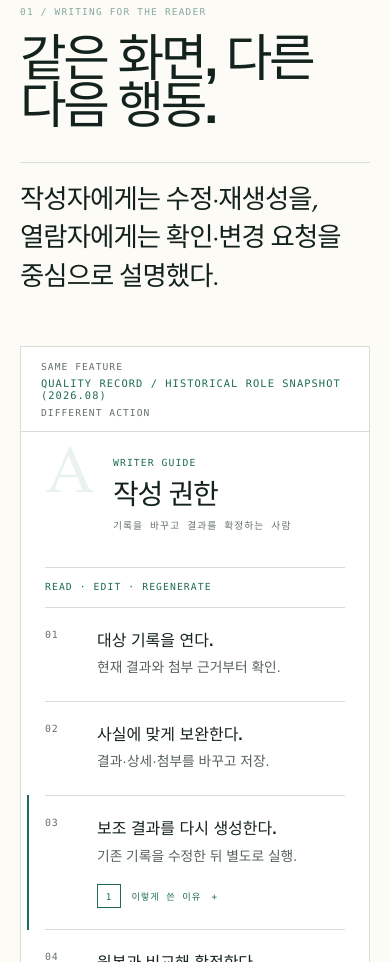
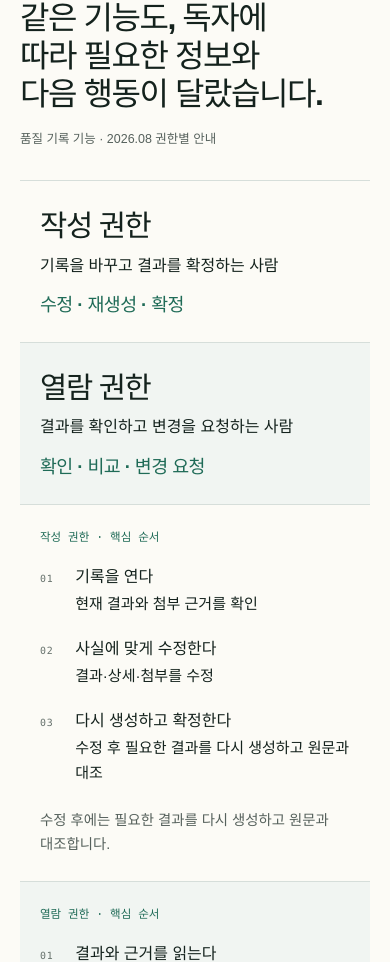
Before and after one commit to 2rlo/portfolio-atlas, a React (Vite) app: page /how/technical-writing in a window 390 px wide. Shown: the part 1038-2000 px from the top of the page. Built offline with nearby package versions, Linux system fonts and the light colour scheme.

Commit message:
fix(atlas): improve title and reader comparison readability

```diff
--- a/src/components/technical-writing/TechnicalWritingPage.tsx
+++ b/src/components/technical-writing/TechnicalWritingPage.tsx
@@ -42,36 +42,23 @@ function ReaderGuide({ guide }: ReaderGuideProps) {
       data-reader={guide.id}
       aria-labelledby={titleId}
     >
-      <header className="tw-reader-guide-header">
-        <div className="tw-reader-guide-index" aria-hidden="true">
-          {guide.index}
-        </div>
-        <div>
-          <p>{guide.label}</p>
-          <h3 id={titleId}>{guide.role}</h3>
-          <span>{guide.purpose}</span>
-        </div>
-      </header>
-
-      <p className="tw-reader-permission">{guide.permission}</p>
+      <p className="tw-reader-detail-label" aria-hidden="true">
+        {guide.role} · 핵심 순서
+      </p>
 
       <ol className="tw-reader-steps">
         {guide.steps.map((step) => (
-          <li data-annotated={Boolean(step.annotation)} key={step.index}>
-            <span className="tw-step-index">{step.index}</span>
+          <li key={step.index}>
+            <span className="tw-step-index" aria-hidden="true">{step.index}</span>
             <div className="tw-step-copy">
               <strong>{step.action}</strong>
               <p>{step.detail}</p>
-              {step.annotation ? (
-                <EditorialAnnotation annotation={step.annotation} />
-              ) : null}
             </div>
           </li>
         ))}
       </ol>
 
       <footer>
-        <span>다음 행동</span>
         <p>{guide.handoff}</p>
       </footer>
     </article>
@@ -143,21 +130,20 @@ function TechnicalWritingPage({ content }: TechnicalWritingPageProps) {
       <section className="tw-reader-section" aria-labelledby="tw-reader-title">
         <div className="tw-section-frame">
           <header className="tw-reader-intro">
-            <div>
-              <p>{content.reader.eyebrow}</p>
-              <h2 id="tw-reader-title">{content.reader.title}</h2>
-            </div>
-            <div>
-              {content.reader.question ? <span>{content.reader.question}</span> : null}
-              <strong>{content.reader.decision}</strong>
-            </div>
+            <p>{content.reader.eyebrow}</p>
+            <h2 id="tw-reader-title">{content.reader.title}</h2>
+            <span>{content.reader.commonContext}</span>
           </header>
 
-          <div className="tw-reader-spread" aria-label="작성 권한과 열람 권한 안내 비교">
-            <div className="tw-shared-context">
-              <span>SAME FEATURE</span>
-              <strong>{content.reader.commonContext}</strong>
-              <span>DIFFERENT ACTION</span>
+          <div className="tw-reader-spread" role="group" aria-label="작성 권한과 열람 권한 안내 비교">
+            <div className="tw-reader-overview">
+              {content.reader.guides.map((guide) => (
+                <div className="tw-reader-role" data-reader={guide.id} key={guide.id}>
+                  <h3 id={`tw-${guide.id}-title`}>{guide.role}</h3>
+                  <p>{guide.purpose}</p>
+                  <strong>{guide.actions}</strong>
+                </div>
+              ))}
             </div>
 
             <div className="tw-reader-guides">
@@ -167,17 +153,12 @@ function TechnicalWritingPage({ content }: TechnicalWritingPageProps) {
             </div>
           </div>
 
-          <aside className="tw-action-structure" aria-label="행동 중심 사용자 시나리오 구조">
-            <p>행동 중심 안내의 구성</p>
-            <ol>
-              {content.reader.actionStructure.map((item, index) => (
-                <li key={item}>
-                  <span>{String(index + 1).padStart(2, '0')}</span>
-                  {item}
-                </li>
-              ))}
-            </ol>
-            <span>독자가 끝내야 할 행동과 예외를 같은 순서 안에 둔다.</span>
+          <aside className="tw-reader-reasoning" aria-labelledby="tw-reader-reasoning-title">
+            <h3 id="tw-reader-reasoning-title">작성 판단</h3>
+            <div>
+              <p>{content.reader.reasoning.statement}</p>
+              <small>{content.reader.reasoning.note}</small>
+            </div>
           </aside>
 
           <section className="tw-reader-evolution" aria-labelledby="tw-evolution-title">
--- a/src/content/technical-writing.ts
+++ b/src/content/technical-writing.ts
@@ -28,90 +28,66 @@ export const technicalWritingContent = {
   },
   reader: {
     eyebrow: '01 / WRITING FOR THE READER',
-    title: '같은 화면, 다른 다음 행동.',
-    question: '',
-    commonContext: 'QUALITY RECORD / HISTORICAL ROLE SNAPSHOT (2026.08)',
-    decision:
-      '작성자에게는 수정·재생성을, 열람자에게는 확인·변경 요청을 중심으로 설명했다.',
+    title: '같은 기능도, 독자에 따라 필요한 정보와 다음 행동이 달랐습니다.',
+    commonContext: '품질 기록 기능 · 2026.08 권한별 안내',
     guides: [
       {
         id: 'writer',
-        index: 'A',
-        label: 'WRITER GUIDE',
         role: '작성 권한',
         purpose: '기록을 바꾸고 결과를 확정하는 사람',
-        permission: 'READ · EDIT · REGENERATE',
+        actions: '수정 · 재생성 · 확정',
         steps: [
           {
             index: '01',
-            action: '대상 기록을 연다.',
-            detail: '현재 결과와 첨부 근거부터 확인.',
+            action: '기록을 연다',
+            detail: '현재 결과와 첨부 근거를 확인',
           },
           {
             index: '02',
-            action: '사실에 맞게 보완한다.',
-            detail: '결과·상세·첨부를 바꾸고 저장.',
+            action: '사실에 맞게 수정한다',
+            detail: '결과·상세·첨부를 수정',
           },
           {
             index: '03',
-            action: '보조 결과를 다시 생성한다.',
-            detail: '기존 기록을 수정한 뒤 별도로 실행.',
-            annotation: {
-              marker: '1',
-              label: 'MARGIN NOTE 01',
-              title: '자동으로 일어나지 않는 일을 행동 옆에 썼다.',
-              body: '기록을 수정해도 보조 결과는 자동으로 갱신되지 않았다. ‘수정’ 다음에 ‘다시 생성’을 별도 단계로 두어 실행 시점을 분명히 했다.',
-            },
-          },
-          {
-            index: '04',
-            action: '원본과 비교해 확정한다.',
-            detail: '생성 결과를 근거와 대조한 뒤 문구를 다듬는다.',
+            action: '다시 생성하고 확정한다',
+            detail: '수정 후 필요한 결과를 다시 생성하고 원문과 대조',
           },
         ],
         handoff:
-          '저장 뒤에는 보조 결과를 다시 생성하고 원본과 대조한다.',
+          '수정 후에는 필요한 결과를 다시 생성하고 원문과 대조합니다.',
       },
       {
         id: 'viewer',
-        index: 'B',
-        label: 'VIEWER GUIDE',
         role: '열람 권한',
         purpose: '결과를 확인하고 변경을 요청하는 사람',
-        permission: 'READ · CHECK · REQUEST',
+        actions: '확인 · 비교 · 변경 요청',
         steps: [
           {
             index: '01',
-            action: '결과와 근거를 읽는다.',
-            detail: '상세 설명·첨부·생성된 보조 내용 확인.',
+            action: '결과와 근거를 읽는다',
+            detail: '상세 설명·첨부·생성된 보조 내용 확인',
           },
           {
             index: '02',
-            action: '관련 일정과 시점을 대조한다.',
-            detail: '읽을 수 있는 일정과 시점을 대조.',
+            action: '관련 일정과 상태를 대조한다',
+            detail: '읽을 수 있는 일정과 시점을 확인',
           },
           {
             index: '03',
-            action: '변경 권한을 확인한다.',
-            detail: '숨겨진 버튼은 오류가 아니라 정상 권한 범위.',
-            annotation: {
-              marker: '2',
-              label: 'MARGIN NOTE 02',
-              title: '보이지 않는 버튼의 이유도 적었다.',
-              body: '열람자에게는 편집 버튼이 표시되지 않는다. 오류로 오해하지 않도록 권한에 따른 정상 상태와 변경 요청 방법을 함께 설명했다.',
-            },
-          },
-          {
-            index: '04',
-            action: '근거와 함께 변경을 요청한다.',
-            detail: '대상·근거·발견 시각을 담당자에게 전달.',
+            action: '변경이 필요하면 요청한다',
+            detail: '직접 수정하지 않고 대상·근거와 함께 담당자에게 전달',
           },
         ],
         handoff:
-          '열람자는 직접 수정하는 대신 대상과 근거를 갖춰 변경을 요청한다.',
+          '직접 수정하는 대신 대상과 근거를 갖춰 변경을 요청합니다.',
       },
     ],
-    actionStructure: ['GOAL', 'STEPS', 'CONTROL', 'EXCEPTION'],
+    reasoning: {
+      statement:
+        '작성자는 직접 바꾸는 사람이므로 실행 순서를 적고, 열람자는 직접 수정할 수 없으므로 확인 기준과 변경 요청 방법을 적었습니다.',
+      note:
+        '자동으로 일어나지 않는 행동과, 권한 때문에 보이지 않는 기능도 명시했습니다.',
+    },
     evolution: {
       before: {
         label: 'BEFORE / ROLE SNAPSHOT',
--- a/src/styles/technical-writing.css
+++ b/src/styles/technical-writing.css
@@ -100,16 +100,16 @@
 .tw-hero-title-block {
   align-self: center;
   grid-column: 1 / -1;
+  min-width: 0;
 }
 
 .tw-hero-title-block > p,
 .tw-section-heading > p,
-.tw-reader-intro > div:first-child > p,
+.tw-reader-intro > p,
 .tw-reader-evolution > header > p,
 .tw-verification > header > p,
 .tw-boundary > header > p,
 .tw-api-document > header > p,
-.tw-action-structure > p,
 .tw-rollback-boundary > p,
 .tw-next > p {
   margin: 0;
@@ -132,7 +132,7 @@
     'wdth' 97,
     'wght' 800;
   font-weight: 800;
-  letter-spacing: -0.075em;
+  letter-spacing: -0.04em;
   line-height: 0.72;
   text-transform: uppercase;
 }
@@ -145,8 +145,11 @@
 
 .tw-hero-title-block h1 .is-offset {
   align-self: flex-end;
+  margin-top: 0.045em;
   margin-right: clamp(1rem, 4vw, 5rem);
   color: var(--cover-cream);
+  font-size: 0.9em;
+  letter-spacing: -0.04em;
 }
 
 .tw-hero-thesis {
@@ -212,15 +215,6 @@
   background: var(--document-paper);
 }
 
-.tw-reader-intro {
-  display: grid;
-  grid-template-columns: minmax(0, 0.9fr) minmax(24rem, 1.1fr);
-  gap: clamp(3rem, 8vw, 9rem);
-  align-items: end;
-  margin-bottom: clamp(3rem, 6vw, 6rem);
-}
-
-.tw-reader-intro h2,
 .tw-section-heading h2 {
   margin: 1rem 0 0;
   font-family: var(--grotesk);
@@ -231,189 +225,184 @@
   word-break: keep-all;
 }
 
-.tw-reader-intro > div:last-child {
-  display: grid;
-  gap: 1.5rem;
-  padding-top: 1.25rem;
-  border-top: 1px solid var(--line);
-}
-
-.tw-reader-intro > div:last-child > span {
+.tw-reader-section {
+  padding-top: clamp(4rem, 6vw, 6rem);
+}
+
+.tw-reader-intro {
+  max-width: 64rem;
+  margin-bottom: 2rem;
+}
+
+.tw-reader-intro > p {
+  color: var(--jade);
+}
+
+.tw-reader-intro h2 {
+  margin: 0.85rem 0 0;
+  font-family: var(--grotesk);
+  font-size: clamp(2rem, 3.4vw, 3.25rem);
+  font-weight: 700;
+  letter-spacing: -0.045em;
+  line-height: 1.18;
+  word-break: keep-all;
+  text-wrap: balance;
+}
+
+.tw-reader-intro > span {
+  display: block;
+  margin-top: 1rem;
   color: var(--ink-soft);
-  font-size: clamp(0.88rem, 1vw, 1.02rem);
-}
-
-.tw-reader-intro > div:last-child > strong {
-  max-width: 35rem;
-  font-family: var(--display);
-  font-size: clamp(1.65rem, 2.8vw, 2.8rem);
-  font-weight: 500;
-  letter-spacing: -0.035em;
+  font-size: 0.78rem;
+  line-height: 1.5;
+}
+
+.tw-reader-spread {
+  --tw-reader-columns: minmax(0, 1.05fr) minmax(0, 0.95fr);
+  --tw-reader-gutter: clamp(1.25rem, 2.6vw, 2.5rem);
+  border-block: 1px solid var(--line);
+}
+
+.tw-reader-overview,
+.tw-reader-guides {
+  display: grid;
+  grid-template-columns: var(--tw-reader-columns);
+}
+
+.tw-reader-role {
+  min-width: 0;
+  padding: 1.75rem var(--tw-reader-gutter) 1.5rem;
+}
+
+.tw-reader-role + .tw-reader-role,
+.tw-reader-guide + .tw-reader-guide {
+  border-left: 1px solid var(--line);
+}
+
+.tw-reader-role[data-reader='viewer'],
+.tw-reader-guide[data-reader='viewer'] {
+  background: var(--paper-jade);
+}
+
+.tw-reader-role h3 {
+  margin: 0;
+  font-family: var(--grotesk);
+  font-size: clamp(1.85rem, 2.6vw, 2.6rem);
+  font-weight: 700;
+  letter-spacing: -0.045em;
+  line-height: 1.15;
+}
+
+.tw-reader-role > p {
+  margin: 0.65rem 0 0.85rem;
+  color: var(--ink);
+  font-size: 1rem;
+  line-height: 1.55;
+  word-break: keep-all;
+}
+
+.tw-reader-role > strong {
+  display: block;
+  color: var(--jade);
+  font-size: clamp(1.15rem, 1.8vw, 1.55rem);
+  font-weight: 650;
+  letter-spacing: -0.03em;
+  line-height: 1.4;
+}
+
+.tw-reader-guide {
+  min-width: 0;
+  padding: 0.25rem var(--tw-reader-gutter) 1.75rem;
+}
+
+.tw-reader-detail-label {
+  display: none;
+}
+
+.tw-reader-steps {
+  display: grid;
+  gap: 1.25rem;
+  padding: 0;
+  margin: 0;
+  list-style: none;
+}
+
+.tw-reader-steps > li {
+  display: grid;
+  grid-template-columns: 1.5rem minmax(0, 1fr);
+  gap: 0.7rem;
+  align-items: baseline;
+}
+
+.tw-step-index {
+  color: var(--document-ink-muted);
+  font-family: var(--utility);
+  font-size: 0.62rem;
+  letter-spacing: 0.08em;
+}
+
+.tw-step-copy > strong {
+  display: block;
+  font-size: clamp(1rem, 1.2vw, 1.12rem);
+  font-weight: 650;
   line-height: 1.45;
   word-break: keep-all;
 }
 
-.tw-reader-spread {
-  border: 1px solid var(--line);
-  background: var(--paper-bright);
-}
-
-.tw-shared-context {
-  display: grid;
-  grid-template-columns: 1fr auto 1fr;
-  gap: 1rem;
-  align-items: center;
-  min-height: 3.5rem;
-  padding-inline: 1.25rem;
-  color: var(--document-ink-muted);
-  border-bottom: 1px solid var(--line);
-  font-family: var(--utility);
-  font-size: 0.6rem;
-  letter-spacing: 0.11em;
-}
-
-.tw-shared-context span:last-child {
-  text-align: right;
-}
-
-.tw-shared-context strong {
+.tw-step-copy > p {
+  margin: 0.25rem 0 0;
+  color: var(--ink);
+  font-size: 0.94rem;
+  line-height: 1.65;
+  word-break: keep-all;
+}
+
+.tw-reader-guide footer {
+  margin-top: 1.5rem;
+}
+
+.tw-reader-guide footer > p {
+  max-width: 32rem;
+  margin: 0;
+  color: var(--ink-soft);
+  font-size: 0.9rem;
+  line-height: 1.65;
+  word-break: keep-all;
+}
+
+.tw-reader-reasoning {
+  display: grid;
+  grid-template-columns: minmax(5rem, 0.2fr) minmax(0, 1fr);
+  gap: 3rem;
+  align-items: baseline;
+  margin-top: 2rem;
+}
+
+.tw-reader-reasoning h3 {
+  margin: 0;
   color: var(--jade);
-  font-size: 0.65rem;
+  font-family: var(--utility);
+  font-size: 0.72rem;
   font-weight: 500;
-}
-
-.tw-reader-guides {
-  display: grid;
-  grid-template-columns: repeat(2, minmax(0, 1fr));
-}
-
-.tw-reader-guide {
-  position: relative;
-  min-width: 0;
-  padding: clamp(1.5rem, 3.5vw, 3.5rem);
-}
-
-.tw-reader-guide + .tw-reader-guide {
-  border-left: 1px solid var(--line);
-}
-
-.tw-reader-guide[data-reader='viewer'] {
-  background: var(--paper-jade);
-}
-
-.tw-reader-guide-header {
-  display: grid;
-  grid-template-columns: 4.25rem minmax(0, 1fr);
-  gap: 1.25rem;
-  align-items: start;
-}
-
-.tw-reader-guide-index {
-  color: var(--pale-jade);
-  font-family: var(--display);
-  font-size: clamp(4.5rem, 7.5vw, 7.5rem);
-  line-height: 0.7;
-}
-
-.tw-reader-guide-header p,
-.tw-reader-guide-header span,
-.tw-reader-permission,
-.tw-reader-guide footer > span {
-  font-family: var(--utility);
-  font-size: 0.61rem;
-  letter-spacing: 0.11em;
-  line-height: 1.5;
-  text-transform: uppercase;
-}
-
-.tw-reader-guide-header p {
-  margin: 0;
-  color: var(--jade);
-}
-
-.tw-reader-guide-header h3 {
-  margin: 0.65rem 0 0.35rem;
-  font-size: clamp(1.75rem, 2.7vw, 2.8rem);
-  letter-spacing: -0.045em;
-  line-height: 1;
-}
-
-.tw-reader-guide-header span {
-  color: var(--document-ink-muted);
-  text-transform: none;
-}
-
-.tw-reader-permission {
-  margin: 2.1rem 0 0;
-  padding-block: 0.75rem;
-  color: var(--jade);
-  border-block: 1px solid var(--line);
-}
-
-.tw-reader-steps {
-  padding: 0;
-  margin: 0;
-  list-style: none;
-}
-
-.tw-reader-steps > li {
-  display: grid;
-  grid-template-columns: 2.5rem minmax(0, 1fr);
-  gap: 0.75rem;
-  padding-block: 1.3rem;
-  border-bottom: 1px solid var(--line);
-}
-
-.tw-reader-steps > li[data-annotated='true'] {
-  position: relative;
-}
-
-.tw-reader-steps > li[data-annotated='true']::before {
-  position: absolute;
-  top: -1px;
-  bottom: -1px;
-  left: -1.1rem;
-  width: 2px;
-  background: var(--jade);
-  content: '';
-}
-
-.tw-step-index {
-  color: var(--document-ink-muted);
-  font-family: var(--utility);
-  font-size: 0.62rem;
   letter-spacing: 0.08em;
 }
 
-.tw-step-copy > strong {
+.tw-reader-reasoning p {
+  max-width: 64rem;
+  margin: 0;
+  font-size: clamp(1.05rem, 1.6vw, 1.4rem);
+  font-weight: 500;
+  line-height: 1.65;
+  word-break: keep-all;
+}
+
+.tw-reader-reasoning small {
   display: block;
-  font-size: clamp(1rem, 1.25vw, 1.2rem);
-  line-height: 1.45;
-}
-
-.tw-step-copy > p {
-  margin: 0.35rem 0 0;
+  margin-top: 0.65rem;
   color: var(--ink-soft);
   font-size: 0.86rem;
   line-height: 1.65;
-}
-
-.tw-reader-guide footer {
-  display: grid;
-  grid-template-columns: 5.5rem minmax(0, 1fr);
-  gap: 1rem;
-  margin-top: 2.25rem;
-}
-
-.tw-reader-guide footer > span {
-  color: var(--jade);
-}
-
-.tw-reader-guide footer > p {
-  margin: 0;
-  font-family: var(--display);
-  font-size: clamp(1.05rem, 1.55vw, 1.4rem);
-  line-height: 1.55;
+  word-break: keep-all;
 }
 
 .tw-annotation {
@@ -483,48 +472,6 @@
   color: var(--ink-soft);
   font-size: 0.82rem;
   line-height: 1.7;
-}
-
-.tw-action-structure {
-  display: grid;
-  grid-template-columns: minmax(12rem, 0.7fr) minmax(24rem, 1.5fr) minmax(14rem, 0.8fr);
-  gap: 2rem;
-  align-items: center;
-  margin-top: 1.25rem;
-  padding-block: 1rem;
-  border-block: 1px solid var(--line);
-}
-
-.tw-action-structure > p {
-  color: var(--jade);
-}
-
-.tw-action-structure > ol {
-  display: grid;
-  grid-template-columns: repeat(4, minmax(0, 1fr));
-  padding: 0;
-  margin: 0;
-  list-style: none;
-}
-
-.tw-action-structure > ol li {
-  display: grid;
-  gap: 0.35rem;
-  padding-inline: 0.75rem;
-  border-left: 1px solid var(--line);
-  font-family: var(--utility);
-  font-size: 0.62rem;
-  letter-spacing: 0.08em;
-}
-
-.tw-action-structure > ol li span {
-  color: var(--jade);
-}
-
-.tw-action-structure > span {
-  color: var(--ink-soft);
-  font-size: 0.78rem;
-  line-height: 1.6;
 }
 
 .tw-reader-evolution {
@@ -1307,16 +1254,33 @@
 }
 
 .tw-next h2 {
+  position: relative;
+  width: fit-content;
+  max-width: 100%;
+  padding-bottom: 0.12em;
   margin: 0;
   font-family: var(--cover-roboto-flex-study);
-  font-size: clamp(3.5rem, 8vw, 8.5rem);
+  font-size: clamp(3.15rem, 7.2vw, 7.65rem);
   font-variation-settings:
     'opsz' 120,
     'wdth' 102,
     'wght' 780;
   font-weight: 780;
-  letter-spacing: -0.075em;
-  line-height: 0.82;
+  letter-spacing: -0.035em;
+  line-height: 0.98;
+}
+
+.tw-next h2::after {
+  position: absolute;
+  right: 0;
+  bottom: 0;
+  left: 0;
+  height: 1px;
+  background: currentColor;
+  content: '';
+  transform: scaleX(0);
+  transform-origin: left center;
+  transition: transform 400ms ease;
 }
 
 .tw-next > span {
@@ -1334,11 +1298,9 @@
   letter-spacing: 0.1em;
 }
 
-.tw-next:hover h2,
-.tw-next:focus-visible h2 {
-  text-decoration: underline;
-  text-decoration-thickness: 1px;
-  text-underline-offset: 0.12em;
+.tw-next:hover h2::after,
+.tw-next:focus-visible h2::after {
+  transform: scaleX(1);
 }
 
 @media (max-width: 1100px) {
@@ -1427,7 +1389,6 @@
     grid-column: 2;
   }
 
-  .tw-reader-intro,
   .tw-section-heading,
   .tw-reader-evolution > header,
   .tw-verification > header {
@@ -1435,9 +1396,9 @@
     gap: 2rem;
   }
 
-  .tw-action-structure {
+  .tw-reader-reasoning {
     grid-template-columns: 1fr;
-    gap: 1.25rem;
+    gap: 0.75rem;
   }
 
   .tw-reader-evolution > ol {
@@ -1498,13 +1459,38 @@
 }
 
 @media (max-width: 700px) {
-  .tw-reader-guides,
+  .tw-reader-spread {
+    --tw-reader-columns: minmax(0, 1fr);
+  }
+
+  .tw-reader-role + .tw-reader-role,
+  .tw-reader-guide + .tw-reader-guide {
+    border-top: 1px solid var(--line);
+    border-left: 0;
+  }
+
+  .tw-reader-guides {
+    border-top: 1px solid var(--line);
+  }
+
+  .tw-reader-guide {
+    padding-block: 1.5rem;
+  }
+
+  .tw-reader-detail-label {
+    display: block;
+    margin: 0 0 1.25rem;
+    color: var(--jade);
+    font-family: var(--utility);
+    font-size: 0.72rem;
+    line-height: 1.4;
+  }
+
   .tw-runbook-pair,
   .tw-boundary {
     grid-template-columns: 1fr;
   }
 
-  .tw-reader-guide + .tw-reader-guide,
   .tw-runbook-pair article + article {
     border-top: 1px solid var(--line);
     border-left: 0;
@@ -1553,37 +1539,8 @@
     padding-block: 0.55rem;
   }
 
-  .tw-reader-intro h2,
   .tw-section-heading h2 {
     font-size: clamp(2.8rem, 13vw, 4rem);
-  }
-
-  .tw-shared-context {
-    grid-template-columns: 1fr;
-    gap: 0.35rem;
-    padding-block: 0.85rem;
-  }
-
-  .tw-shared-context span:last-child {
-    text-align: left;
-  }
-
-  .tw-reader-guide-header {
-    grid-template-columns: 3rem minmax(0, 1fr);
-  }
-
-  .tw-reader-guide-index {
-    font-size: 4rem;
-  }
-
-  .tw-reader-guide footer {
-    grid-template-columns: 1fr;
-    gap: 0.45rem;
-  }
-
-  .tw-action-structure > ol {
-    grid-template-columns: repeat(2, minmax(0, 1fr));
-    gap: 1rem 0;
   }
 
   .tw-api-document {
@@ -1743,7 +1700,7 @@
   }
 
   .tw-next h2 {
-    font-size: clamp(3rem, 15.8vw, 4.6rem);
+    font-size: clamp(2.7rem, 14.22vw, 4.14rem);
     overflow-wrap: anywhere;
   }
 }
```
Also changed, not shown: src/content/content-types.ts (+5 -7 lines), src/styles/codemap-explorer.css (+6 -1 lines).
